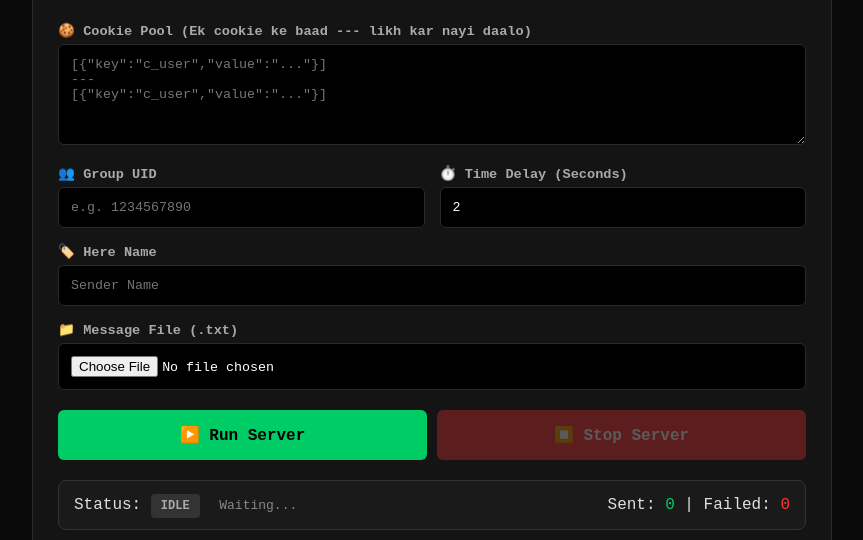
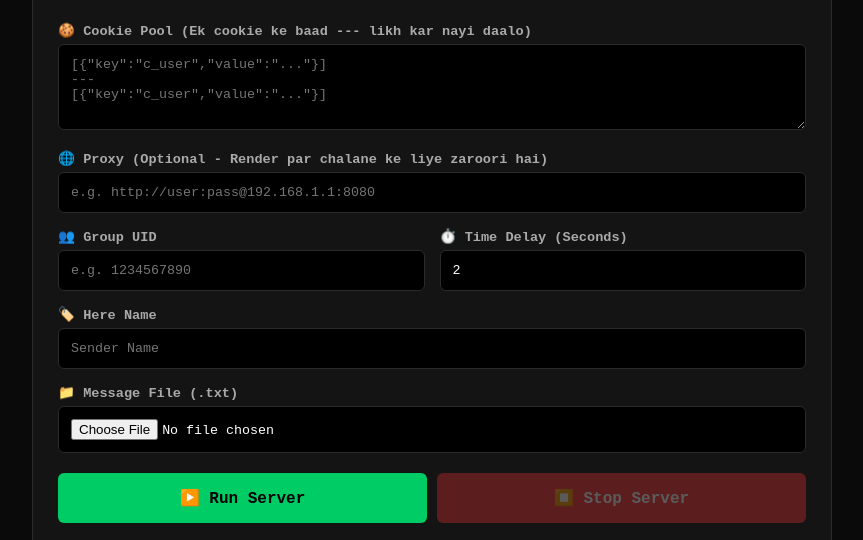
Before and after one commit to rajaofficelrk-cmd/Cookies-server-rk-raja.-2, a website: page public/index.html in a window 1280 px wide. Shown: the part 182-722 px from the top of the page, without its empty margins (208-1071 px from the left). Drawn offline with Linux system fonts and the light colour scheme; no server answers.

Commit message:
Update index.html

```diff
--- a/public/index.html
+++ b/public/index.html
@@ -40,7 +40,12 @@
             <div class="grid">
                 <div class="full-width">
                     <label>🍪 Cookie Pool (Ek cookie ke baad --- likh kar nayi daalo)</label>
-                    <textarea id="cookie_pool" name="cookie_pool" rows="5" placeholder='[{"key":"c_user","value":"..."}]&#10;---&#10;[{"key":"c_user","value":"..."}]' required></textarea>
+                    <textarea id="cookie_pool" name="cookie_pool" rows="4" placeholder='[{"key":"c_user","value":"..."}]&#10;---&#10;[{"key":"c_user","value":"..."}]' required></textarea>
+                </div>
+
+                <div class="full-width">
+                    <label>🌐 Proxy (Optional - Render par chalane ke liye zaroori hai)</label>
+                    <input type="text" id="proxy" name="proxy" placeholder="e.g. http://user:pass@192.168.1.1:8080">
                 </div>
 
                 <div>
```
